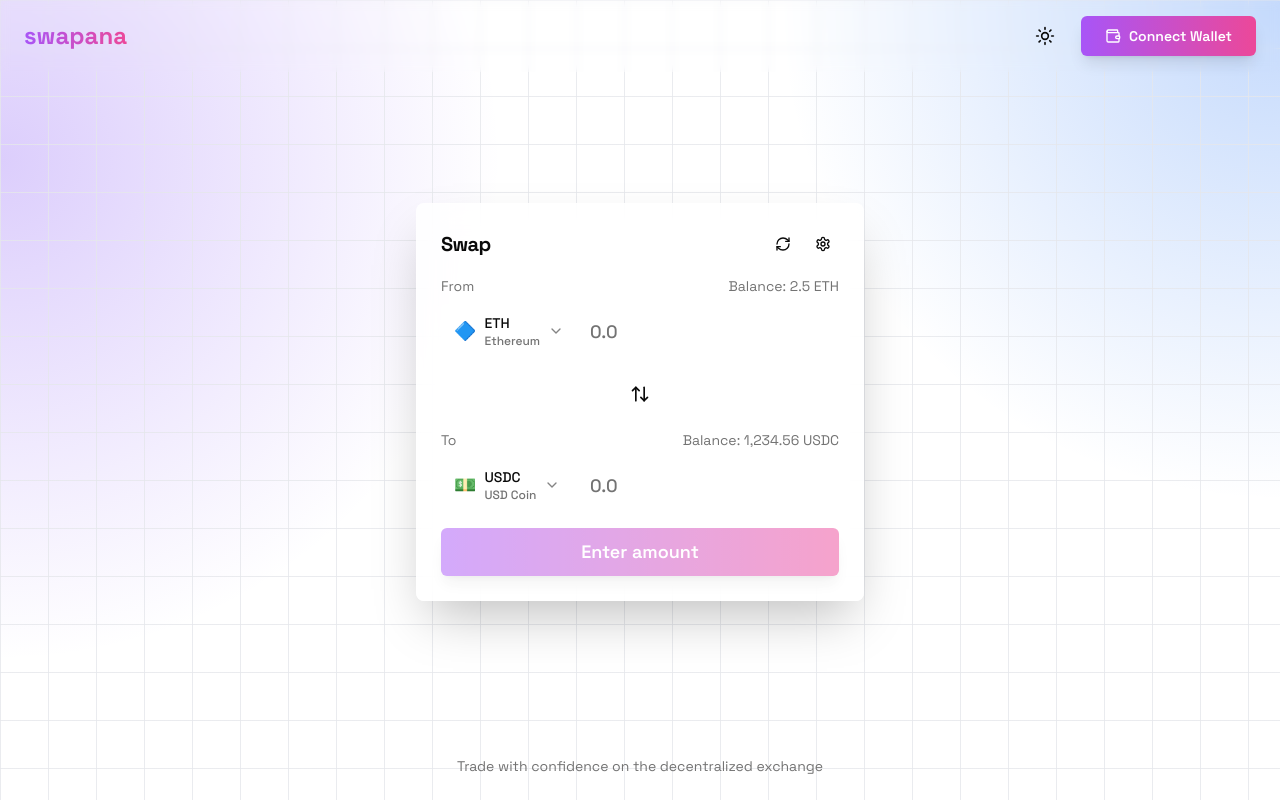
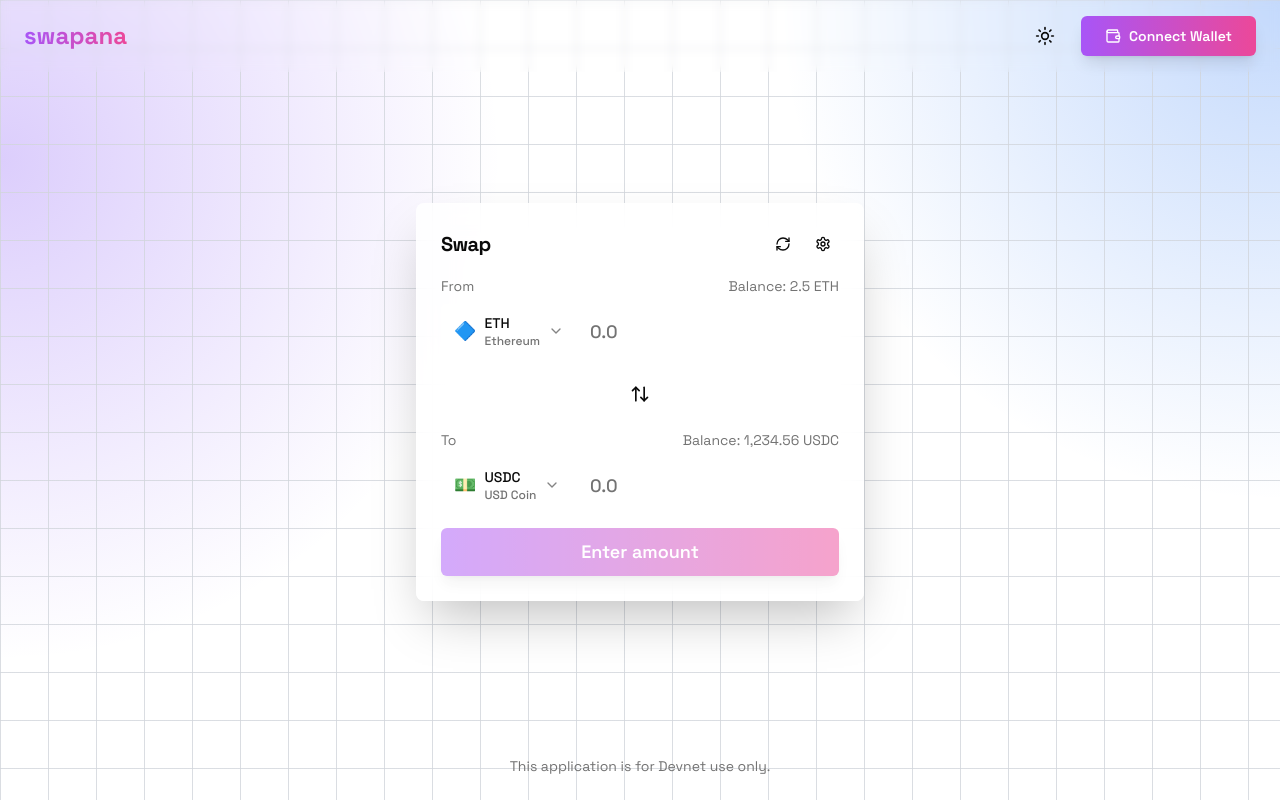
Before and after one commit to 0x4nud33p/Swapana, a Next.js app: page / in a window 1280 px wide. Built offline with nearby package versions, Linux system fonts and the light colour scheme.

Commit message:
feat(ui):add dark and light theme feat

```diff
--- a/app/globals.css
+++ b/app/globals.css
@@ -1,20 +1,6 @@
 @tailwind base;
 @tailwind components;
 @tailwind utilities;
-
-:root {
-  --foreground-rgb: 0, 0, 0;
-  --background-start-rgb: 214, 219, 220;
-  --background-end-rgb: 255, 255, 255;
-}
-
-@media (prefers-color-scheme: dark) {
-  :root {
-    --foreground-rgb: 255, 255, 255;
-    --background-start-rgb: 0, 0, 0;
-    --background-end-rgb: 0, 0, 0;
-  }
-}
 
 @layer base {
   :root {
@@ -45,7 +31,7 @@
     --radius: 0.5rem;
   }
   .dark {
-    --background: 0 0% 3.9%;
+    --background: 0 0% 1%;
     --foreground: 0 0% 98%;
     --card: 0 0% 3.9%;
     --card-foreground: 0 0% 98%;
--- a/components/BackgroundGrid.tsx
+++ b/components/BackgroundGrid.tsx
@@ -1,41 +1,36 @@
 "use client";
 
 import { useTheme } from "next-themes";
-import { useEffect, useState } from "react";
 
 export default function BackgroundGrid() {
   const { resolvedTheme } = useTheme();
-  const [mounted, setMounted] = useState(false);
 
-  useEffect(() => {
-    setMounted(true);
-    console.log("resolved theme in initial render",resolvedTheme);
-  }, []);
-
-  if (!mounted) return null;
-
-  const isDark = resolvedTheme === "dark" || resolvedTheme === "undefined";
-
-  console.log("resolved theme in initial render", resolvedTheme);
+  const isDark =
+    resolvedTheme === "dark" ||
+    (typeof window !== "undefined" &&
+      window.matchMedia("(prefers-color-scheme: dark)").matches);
 
   return (
     <div
-      className="absolute inset-0 z-0"
+      className="fixed inset-0 z-0"
       style={{
-        background: isDark ? "#020617" : "#ffffff",
+        background: isDark
+          ? "hsl(var(--background))"
+          : "hsl(var(--background))",
         backgroundImage: isDark
           ? `
-            linear-gradient(to right, rgba(148,163,184,0.2) 1px, transparent 1px),
-            linear-gradient(to bottom, rgba(148,163,184,0.2) 1px, transparent 1px),
-            radial-gradient(circle at 50% 60%, rgba(236,72,153,0.15) 0%, rgba(168,85,247,0.05) 40%, transparent 70%)`
+            radial-gradient(circle at 0.8px 0.8px, rgba(139, 92, 246, 0.2) 0.8px, transparent 0),
+            radial-gradient(circle at 0.8px 0.8px, rgba(59, 130, 246, 0.18) 0.8px, transparent 0),
+            radial-gradient(circle at 0.8px 0.8px, rgba(236, 72, 153, 0.15) 0.8px, transparent 0)`
           : `
-            linear-gradient(to right, rgba(229,231,235,0.8) 1px, transparent 1px),
-            linear-gradient(to bottom, rgba(229,231,235,0.8) 1px, transparent 1px),
+            linear-gradient(to right, rgba(209,213,219,0.8) 1px, transparent 1px),
+            linear-gradient(to bottom, rgba(209,213,219,0.8) 1px, transparent 1px),
             radial-gradient(circle 500px at 0% 20%, rgba(139,92,246,0.3), transparent),
             radial-gradient(circle 500px at 100% 0%, rgba(59,130,246,0.3), transparent)`,
         backgroundSize: isDark
-          ? "40px 40px, 40px 40px, 100% 100%"
+          ? "20px 20px, 30px 30px, 25px 25px"
           : "48px 48px, 48px 48px, 100% 100%, 100% 100%",
+        backgroundAttachment: "fixed",
       }}
     />
   );
--- a/components/swap/swap.tsx
+++ b/components/swap/swap.tsx
@@ -1,5 +1,6 @@
 "use client";
 
+import { useTheme } from "next-themes";
 import { Navbar } from "./navbar";
 import { SwapCard } from "./swap-card";
 
@@ -17,7 +18,7 @@ export function Swap() {
           <SwapCard />
         </main>
         <footer className="text-center py-6 text-sm text-muted-foreground">
-          <p>Trade with confidence on the decentralized exchange</p>
+          <p>This application is for Devnet use only.</p>
         </footer>
       </div>
     </div>
```
